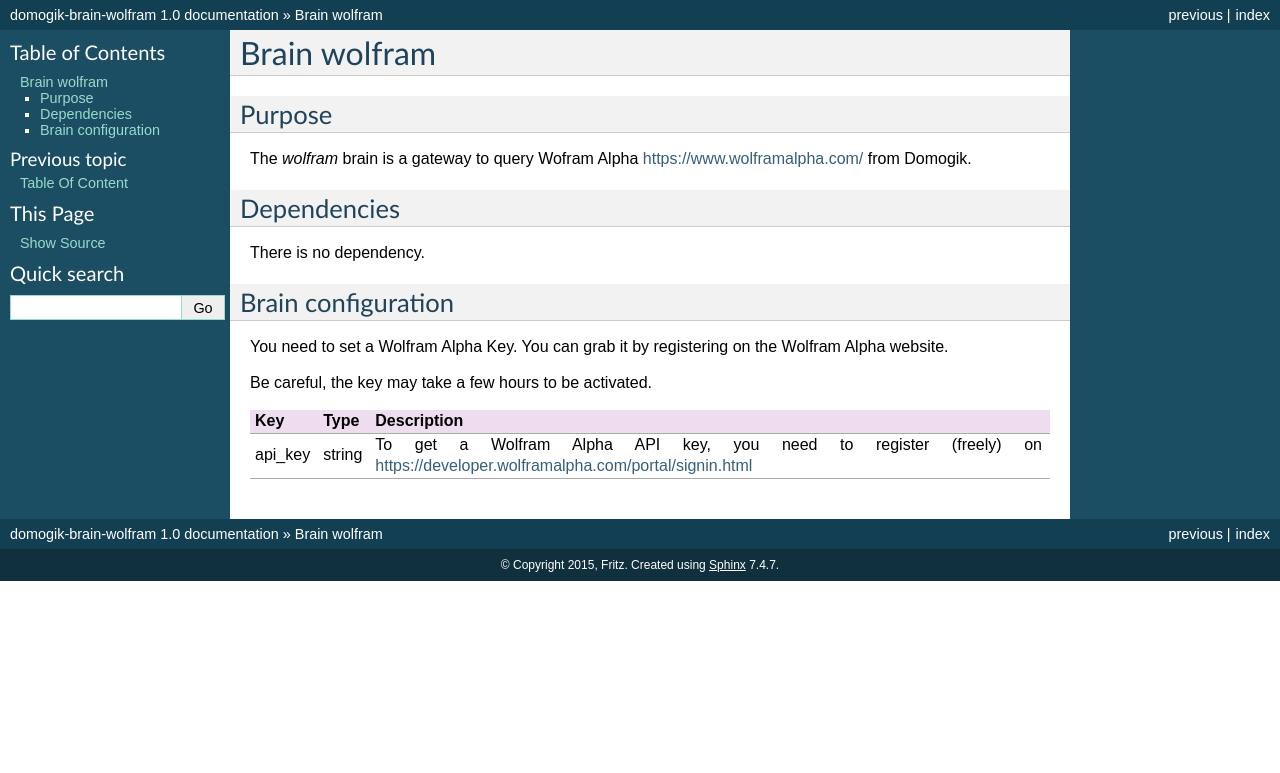
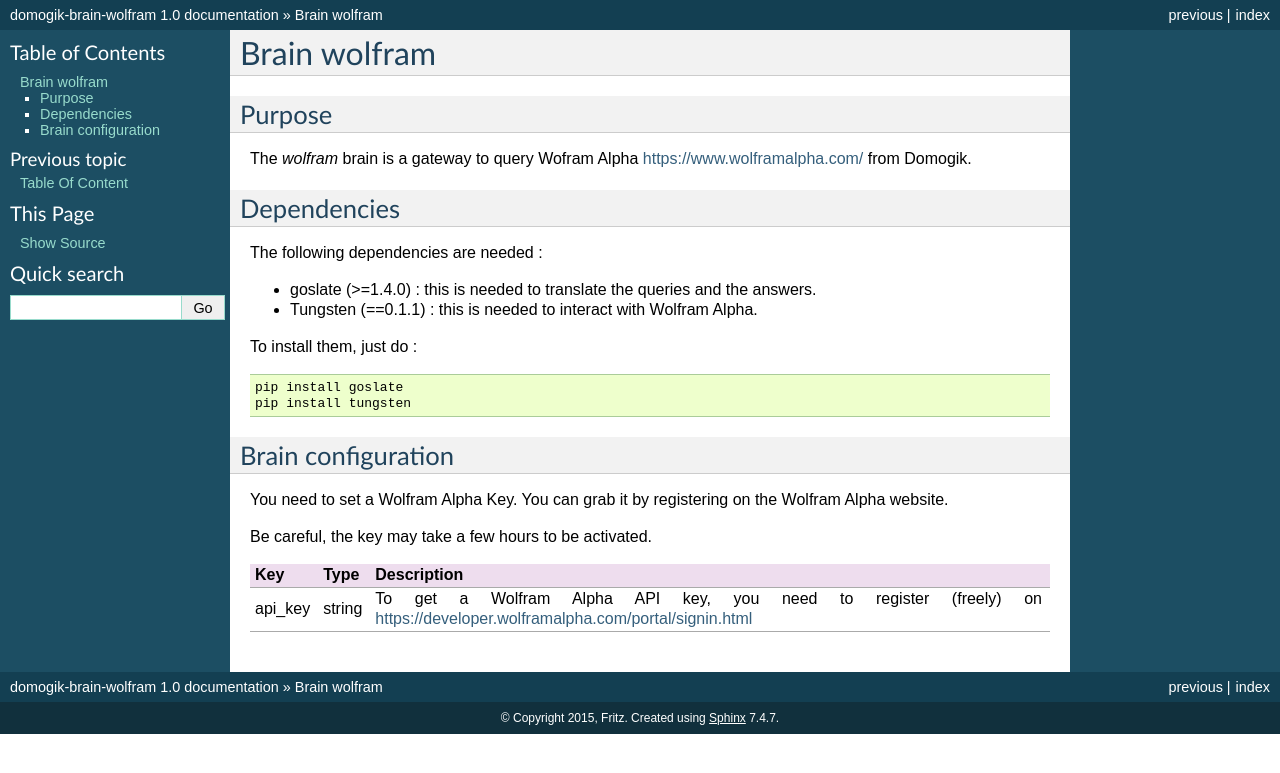
Before and after one commit to fritz-smh/domogik-brain-wolfram, a Sphinx documentation site: the page built from docs/wolfram.txt, in a window 1280 px wide. Shown: the top 773 px of the page. Built offline with Sphinx 7.4.7, drawn with Linux system fonts in a browser that asks for light colours; pages that are not in the unit, such as notebooks, are missing from menus.

Commit message:
Update doc

```diff
--- a/docs/wolfram.txt
+++ b/docs/wolfram.txt
@@ -12,7 +12,16 @@
 Dependencies
 ============
 
-There is no dependency.
+The following dependencies are needed :
+
+* goslate (>=1.4.0)  : this is needed to translate the queries and the answers.
+* Tungsten (==0.1.1) : this is needed to interact with Wolfram Alpha.
+
+To install them, just do : ::
+
+    pip install goslate
+    pip install tungsten
+
 
 Brain configuration
 ===================
--- a/info.json
+++ b/info.json
@@ -29,8 +29,8 @@
                 "type": "python"
             }
         ],
-        "description": "Butler package to use Wolfram Alpha",
-        "domogik_min_version": "0.4.0",
+        "description": "Butler package to use Wolfram Alpha, an online knowledge database",
+        "domogik_min_version": "0.4.1",
         "name": "wolfram",
         "type": "brain",
         "version": "1.0"
```
